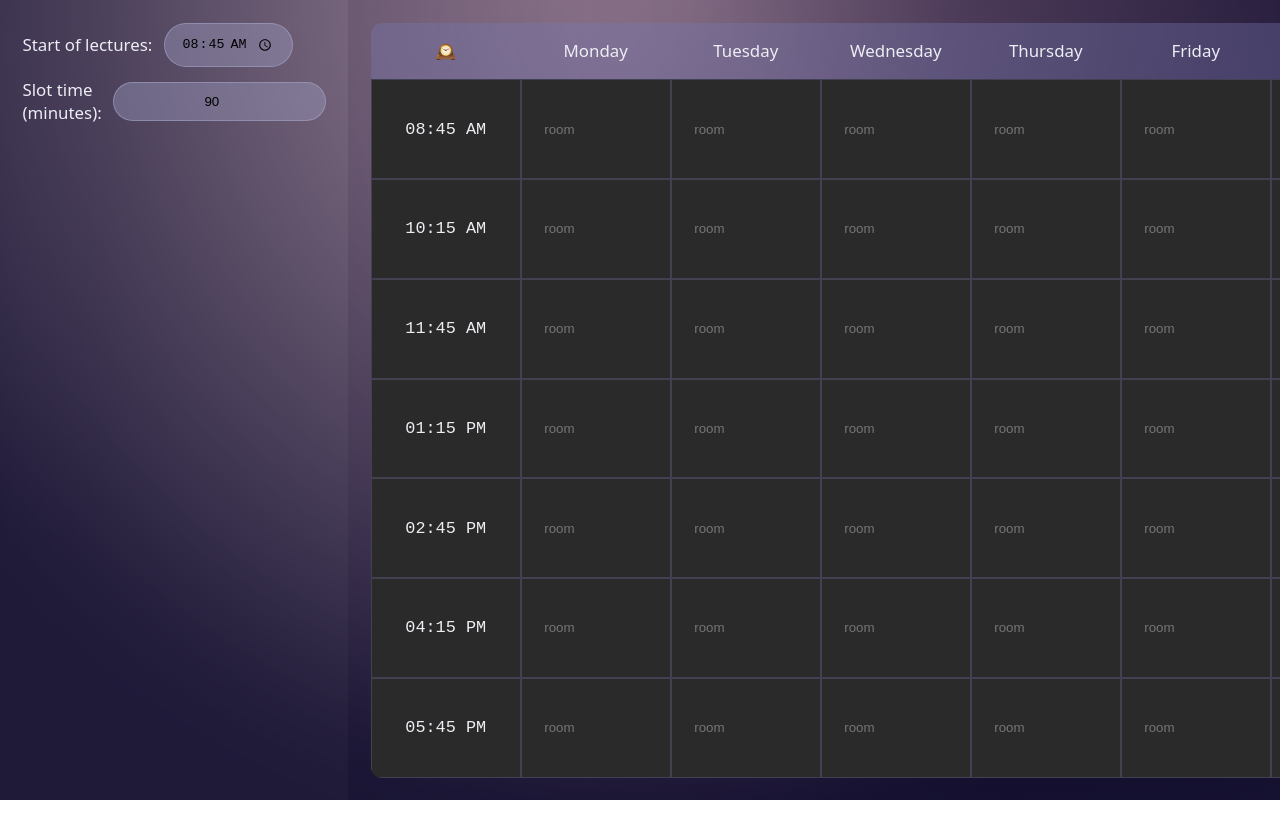
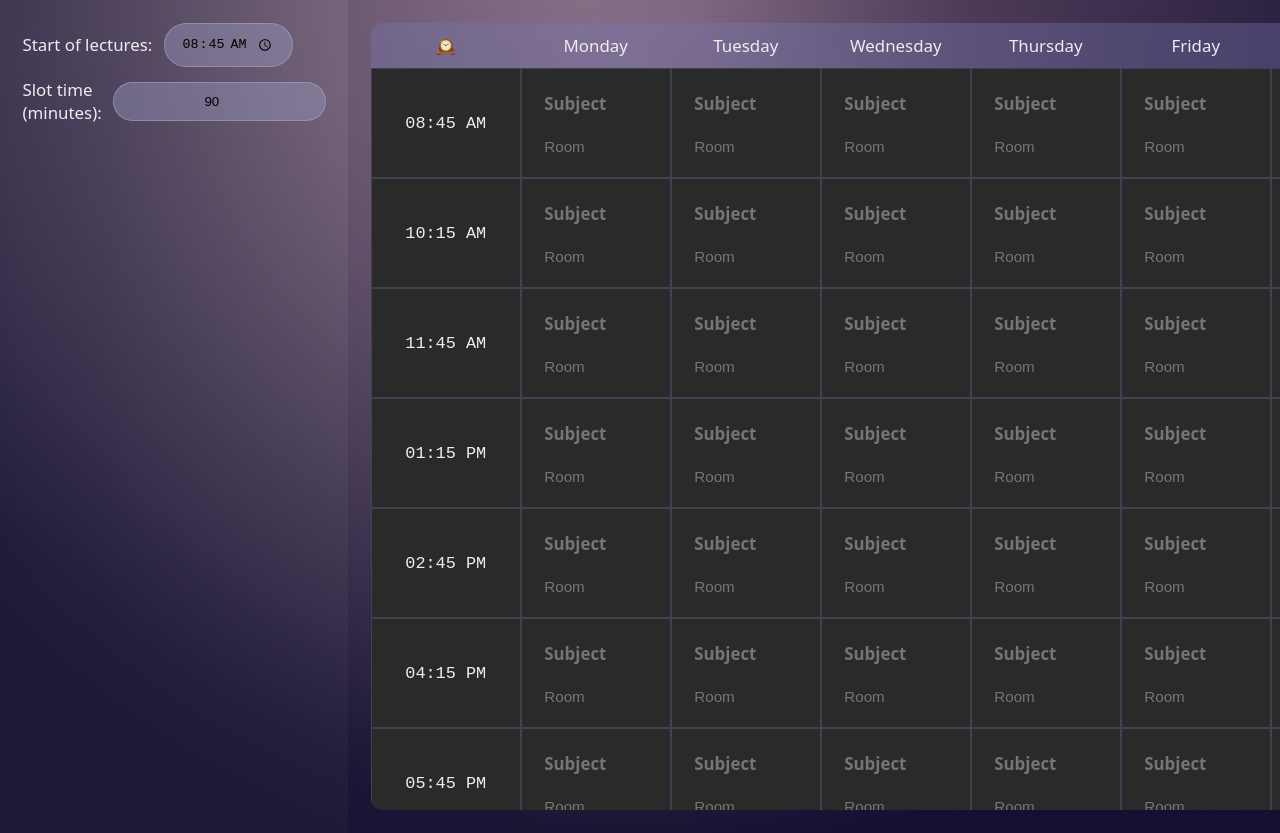
Before and after one commit to najmiter/timid, a React (Vite) app: page / in a window 1280 px wide. Shown: the top 833 px of the page. Before the commit the page ends 800 px from the top, so only its background shows below. Built offline with nearby package versions, Linux system fonts and the light colour scheme.

Commit message:
better stuff is always better

```diff
--- a/src/components/DaysRow.jsx
+++ b/src/components/DaysRow.jsx
@@ -1,3 +1,4 @@
+/* eslint-disable react/prop-types */
 const days = [
     "Monday",
     "Tuesday",
@@ -8,12 +9,12 @@ const days = [
     "Sunday",
 ];
 
-export default function DaysRow() {
+export default function DaysRow({ className }) {
     return (
         <>
-            <div className="table-item days-row">🕰️</div>
+            <div className={`table-item ${className}`}>🕰️</div>
             {days.map((day) => (
-                <div className="table-item days-row" key={day}>
+                <div className={`table-item ${className}`} key={day}>
                     {day}
                 </div>
             ))}
--- a/src/components/Slot.jsx
+++ b/src/components/Slot.jsx
@@ -9,11 +9,12 @@ const formatting = {
 };
 
 export default function Slot({ times, isTimeSlot, index }) {
-    const [inputText, setInputText] = useState(undefined);
+    const [room, setRoom] = useState(undefined);
+    const [subject, setSubject] = useState(undefined);
 
     const { startTime, slotTime } = times;
     const [hour, minutes] = startTime.split(":").map((n) => +n);
-    const classes = `table-item ${styles.slot} ${!isTimeSlot && inputText?.length ? styles.activeSlot : ""}`;
+    const classes = `table-item ${isTimeSlot ? styles.timeSlot : ""} ${!isTimeSlot && room?.length && subject?.length ? styles.activeSlot : ""}`;
 
     const d = new Date();
     d.setHours(hour);
@@ -27,10 +28,17 @@ export default function Slot({ times, isTimeSlot, index }) {
         return t.join(":").toUpperCase();
     }
 
-    function handleSetInputText(e) {
+    function handleSetRoom(e) {
         const value = e.target.value;
         if (value.length < 15) {
-            setInputText(value);
+            setRoom(value);
+        }
+    }
+
+    function handleSetSubject(e) {
+        const value = e.target.value;
+        if (value.length < 20) {
+            setSubject(value);
         }
     }
 
@@ -39,13 +47,22 @@ export default function Slot({ times, isTimeSlot, index }) {
             {isTimeSlot ? (
                 <span className={styles.time}>{getTime(d)}</span>
             ) : (
-                <input
-                    className={styles.room}
-                    type="text"
-                    placeholder="room"
-                    value={inputText}
-                    onChange={handleSetInputText}
-                ></input>
+                <>
+                    <textarea
+                        className={`${styles.input} ${styles.subject}`}
+                        type="text"
+                        placeholder="Subject"
+                        value={subject}
+                        onChange={handleSetSubject}
+                    />
+                    <input
+                        className={styles.input}
+                        type="text"
+                        placeholder="Room"
+                        value={room}
+                        onChange={handleSetRoom}
+                    />
+                </>
             )}
         </div>
     );
--- a/src/components/Slot.module.css
+++ b/src/components/Slot.module.css
@@ -1,23 +1,35 @@
-.slot {
-    align-items: center;
+.timeSlot {
+    justify-content: center !important;
 }
 
 .time {
     font-family: monospace;
 }
 
-.room {
+.input {
     width: 100%;
     border: none;
     outline: none;
     background-color: transparent;
+    font-size: 0.9em;
+}
+
+.subject {
+    resize: none;
+    font-family: inherit;
+    color: hsl(var(--color-theme));
+    font-weight: bold;
+    font-size: 1em;
+}
+
+@media print {
+
+    .input::placeholder,
+    .subject::placeholder {
+        opacity: 0;
+    }
 }
 
 .activeSlot {
-    /* background: #0f0c29 !important; */
-    /* fallback for old browsers */
-    /* background: -webkit-linear-gradient(to right, #24243e, #302b63, #0f0c29) !important; */
-    /* Chrome 10-25, Safari 5.1-6 */
     background: hsl(var(--color-theme-dark)) !important;
-    /* W3C, IE 10+/ Edge, Firefox 16+, Chrome 26+, Opera 12+, Safari 7+ */
 }
--- a/src/components/Table.jsx
+++ b/src/components/Table.jsx
@@ -8,7 +8,7 @@ const slots = Array(8 * 7).fill(0);
 export default function Table({ times }) {
     return (
         <div className={styles.table}>
-            <DaysRow />
+            <DaysRow className={styles.daysRow} />
             {slots.map((_, i) => (
                 <Slot
                     key={i}
--- a/src/components/Table.module.css
+++ b/src/components/Table.module.css
@@ -24,7 +24,7 @@
 :global(.table-item) {
     display: flex;
     flex-direction: column;
-    justify-content: center;
+    justify-content: space-between;
     align-items: center;
     width: 100%;
     padding: 2rem;
@@ -33,8 +33,9 @@
     background-color: rgb(42, 42, 42);
 }
 
-:global(.days-row) {
-    padding: 0;
+.daysRow {
+    justify-content: center;
+    padding: 1rem 0;
     background-color: hsl(var(--color-theme-dim), 30%);
     border: none;
 }
```
